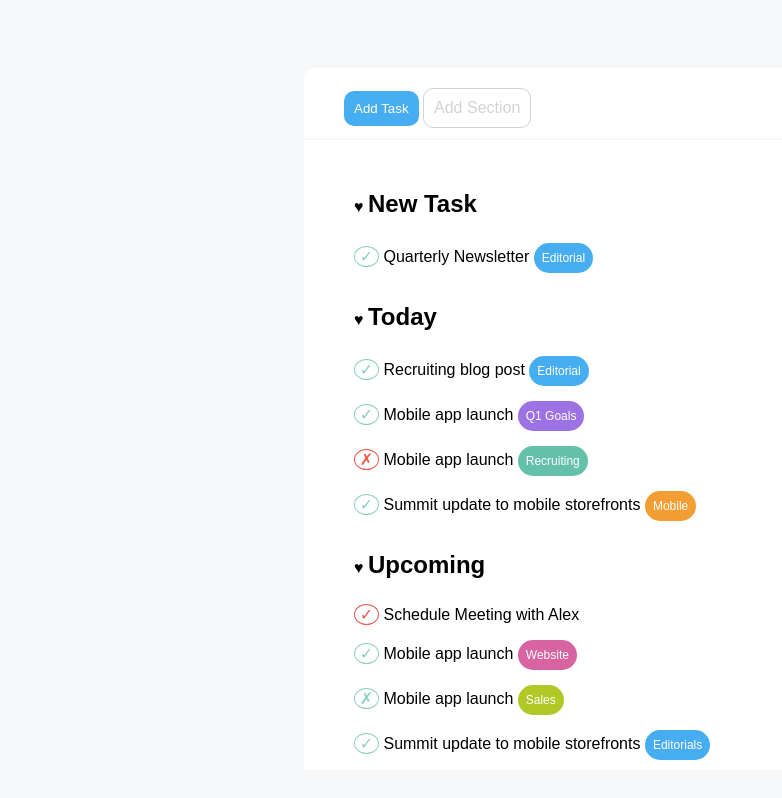
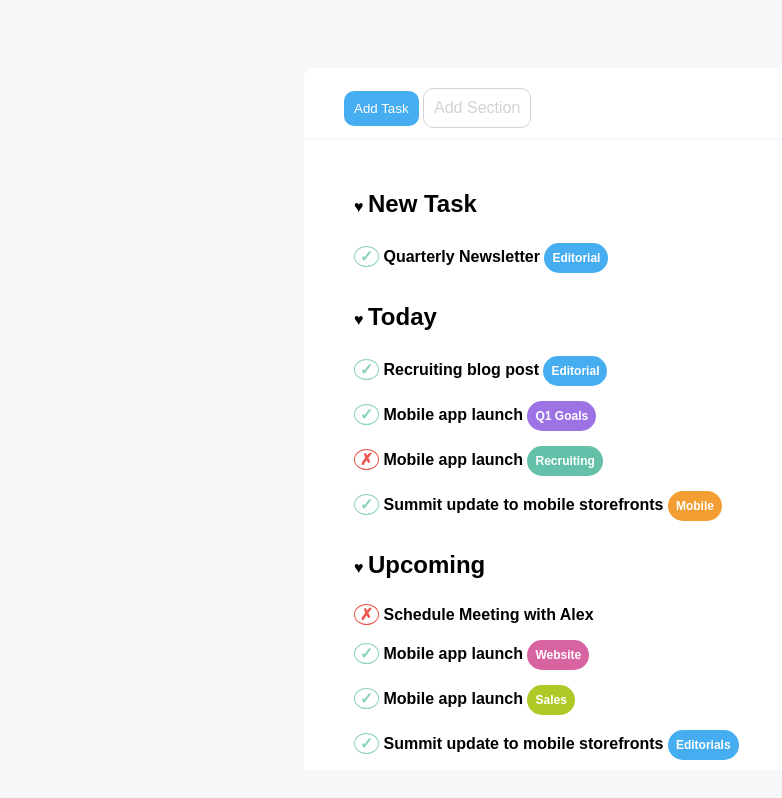
Before and after one commit to NelloRossi97/html-css-toboolist, a plain HTML site: page index.html in a window 1280 px wide. Shown: the part 112-910 px from the top of the page, without its empty margins (0-782 px from the left). Drawn offline with Linux system fonts and the light colour scheme.

Commit message:
fixed font weight and check/cross order

```diff
--- a/css/style.css
+++ b/css/style.css
@@ -73,6 +73,7 @@ ul{
 ul li{
     padding-top: 15px;
     display: inline-block;
+    font-weight: bold;
 }
 
 .label{
--- a/index.html
+++ b/index.html
@@ -65,7 +65,7 @@
                 &hearts; <h2>Upcoming</h2>
                     <ul>
                         <li>
-                            <div class="cross cross-color">&check;</div>
+                            <div class="cross cross-color">&cross;</div>
                             <span> Schedule Meeting with Alex </span>
                         </li>
                         <br>
@@ -76,7 +76,7 @@
                         </li>
                         <br>
                         <li>
-                            <div class="check check-color">&cross;</div>
+                            <div class="check check-color">&check;</div>
                             <span> Mobile app launch </span>
                             <div class="label sales-label white-text">Sales</div>
                         </li>
```
